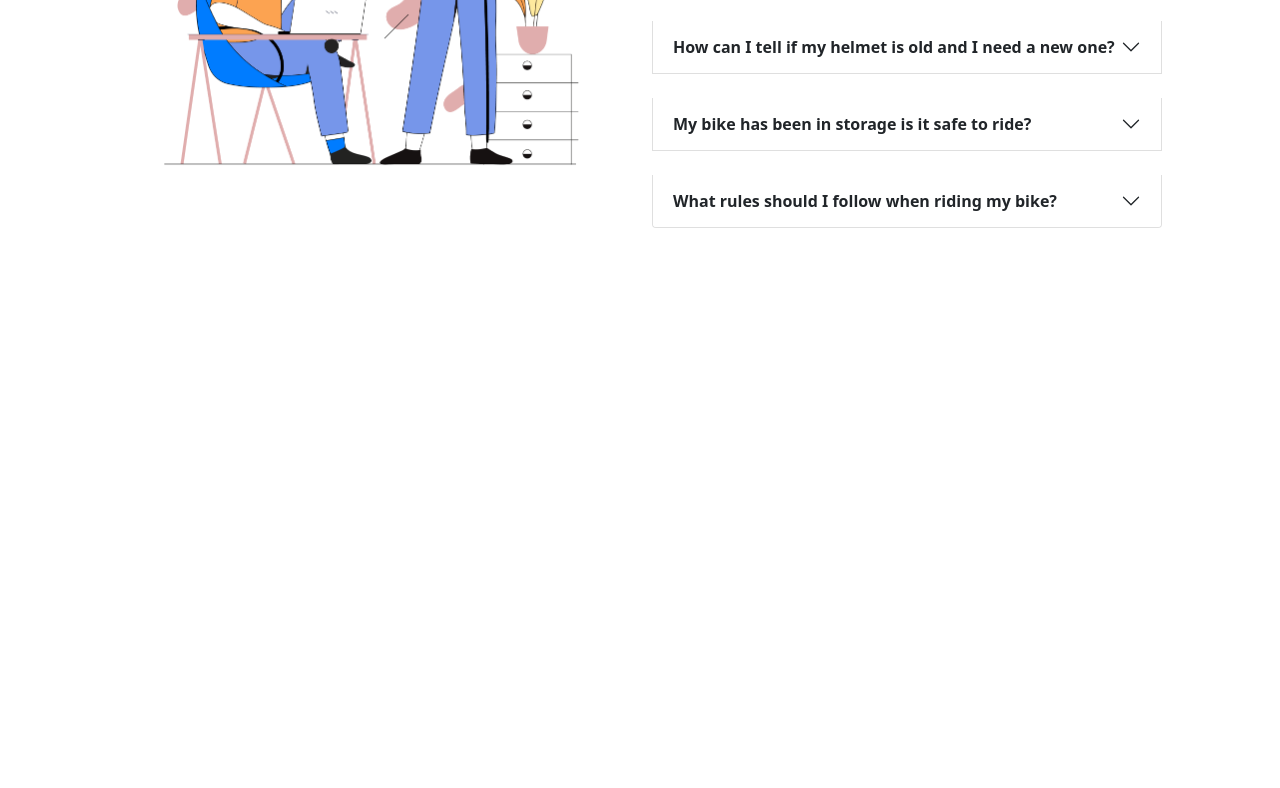
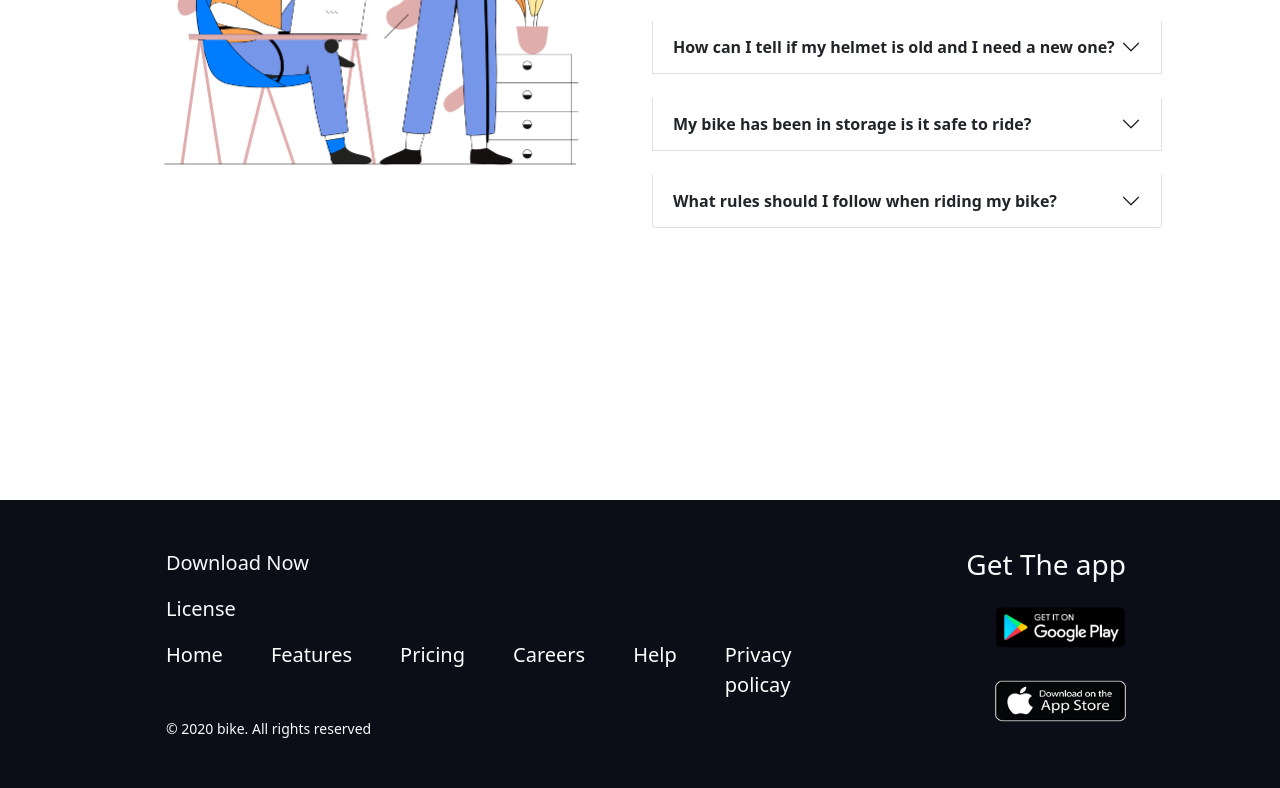
Before and after one commit to shorab-hossain/Honda-cbr, a plain HTML site: page index.html in a window 1280 px wide. Shown: the part 3216-4004 px from the top of the page. Before the commit the page ends 3564 px from the top, so only its background shows below. Drawn offline with nearby package versions, Linux system fonts and the light colour scheme.

Commit message:
footer-section-add

```diff
--- a/css/style.css
+++ b/css/style.css
@@ -70,6 +70,29 @@ header{
     height: auto;
     background-position: fixed;
 }
-.accordion-item{
+/* footer-design */
+footer{
+    background-color: #0B0D17;
+    width: 100%;
+    height: 100%;
     overflow: hidden;
+    margin-top: 200px;
 }
+.font-size{
+    font-size: 20px;
+}
+.footer-last{
+    display: flex;
+}
+.footer-last li{
+    list-style: none;
+
+}
+.footer-last li a{
+   text-decoration: none;
+   color: #fff;
+   font-size: 20px;
+}
+.margin{
+    margin-left: 70%;
+}
--- a/index.html
+++ b/index.html
@@ -215,14 +215,14 @@
       </div>
     </section>
     <!------------- Frequently Asked Questions ----------->
-    <section class="container my-5 p-5">
+    <section class="container my-5 p-5 ">
       <h1 class="text-lg-center text-md-center text-sm-center fw-bold text-dark py-5 title">Frequently  Asked<span class="small-heading"> Questions</span></h1>
       <div class="row row-cols-lg-2 row-cols-md-1 row-cols-sm-1">
         <div class="col d-flex justify-content-center align-items-center">
-          <img class="faq-img img-fluid " src="images/faq.png" alt="">
+          <img class="faq-img img-fluid" src="images/faq.png" alt="">
         </div>
         <!-- accordian -->
-        <div class="col">
+        <div class="col order-md-2 order-sm-2">
           <div class="accordion" id="accordionExample">
           <div class="accordion-item my-4 border-1">
             <h2 class="accordion-header asked-question" id="headingOne">
@@ -281,7 +281,36 @@
     </main>
     <!------------------------- footer-part ---------------->
     <footer>
-
+      <section class="container p-5 ">
+        <div class="row row-cols-lg-2 row-cols-md-1 row-cols-sm-1">
+          <div class="col">
+            <div class="font-size">
+              <p class="text-light ps-5">Download Now</p>
+              <p class="text-light ps-5">License</p>
+            </div>
+            <div>
+              <ul class="footer-last ps-5 ">
+                <li class="pe-5 "><a href="#">Home</a></li>
+                <li class="pe-5"><a href="#">Features</a></li>
+                <li class="pe-5" ><a href="#">Pricing</a></li>
+                <li class="pe-5"><a href="#">Careers</a></li>
+                <li class="pe-5"><a href="#">Help</a></li>
+                <li><a href="#">Privacy policay</a></li>
+              </ul>
+              <small class="ps-5 text-light">© 2020 bike. All rights reserved</small>
+            </div>
+          </div>
+          <div class="px-5 col-lg-6 ">
+            <div>
+              <h1 class="fs-3 text-light text-end">Get The app</h1>
+            </div>
+           <div class="margin row-cols-1">
+            <img class="py-3 " src="images/apple.png" alt=""><br>
+            <img class="py-3 " src="images/appstore.png" alt="">
+           </div>
+          </div>
+        </div>
+      </section>
     </footer>
 
     <!-------------------- js-link ------------------->
```
Also changed, not shown: images/apple.png (added), images/appstore.png (added).
